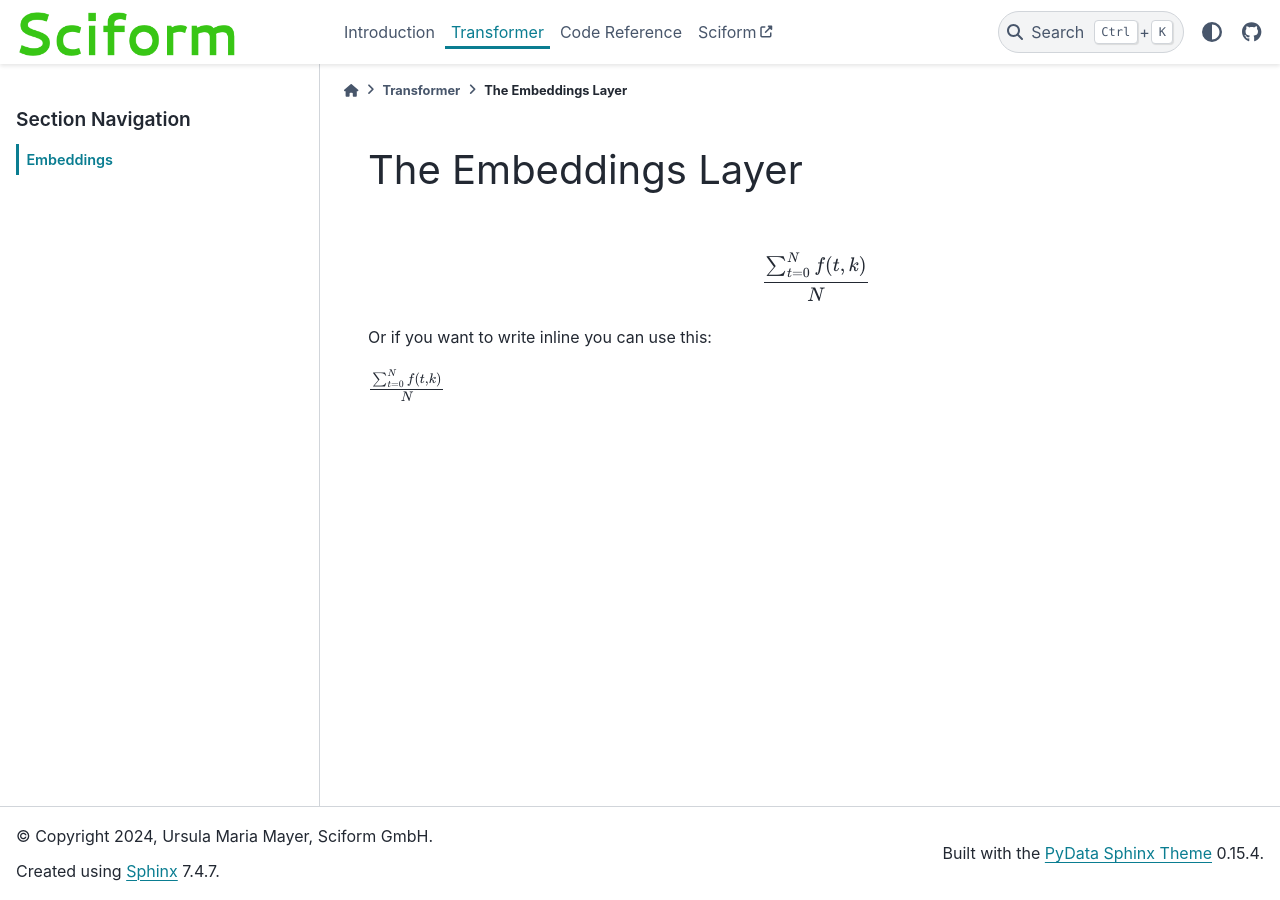
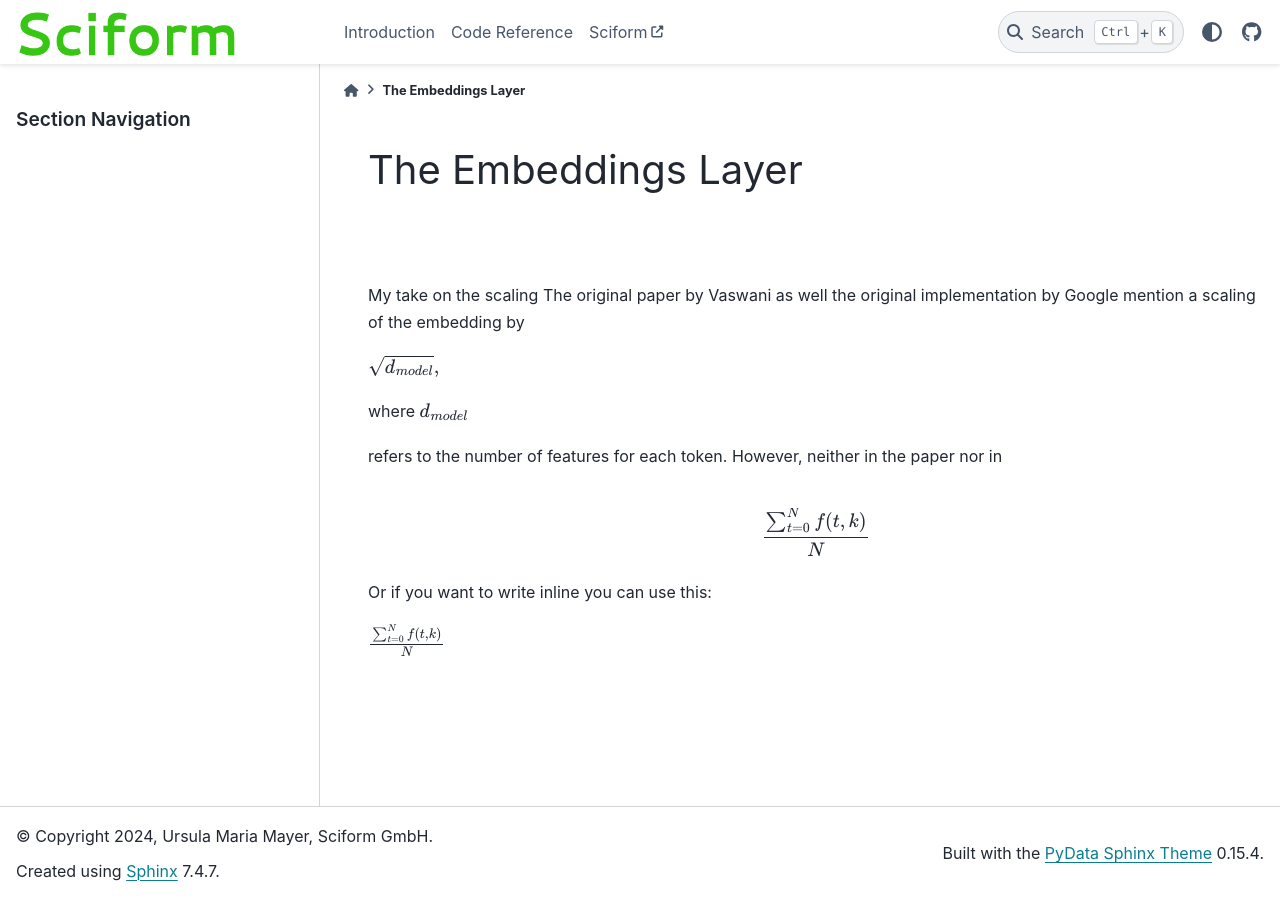
Before and after one commit to Sciform/transformer-attention-is-all-you-need-implementation, a Sphinx documentation site: the page built from docs/source/transformer/embeddings.rst, in a window 1280 px wide. Built offline with Sphinx 7.4.7 and the PyData theme 0.15.4, drawn with Linux system fonts in a browser that asks for light colours; pages that are not in the unit, such as notebooks, are missing from menus.

Commit message:
fix theme

```diff
--- a/docs/source/transformer/embeddings.rst
+++ b/docs/source/transformer/embeddings.rst
@@ -2,6 +2,20 @@
 
 The Embeddings Layer
 ==========================================================
+
+.. math::
+
+My take on the scaling
+The original paper by Vaswani as well the original implementation by Google
+mention a scaling of the embedding by
+
+:math:`\sqrt{d_{model}},`
+
+where :math:`d_{model}`
+
+refers to the number of features for each token.
+However, neither in the paper nor in
+
 
 
 .. math::
--- a/docs/source/transformer/index.rst
+++ b/docs/source/transformer/index.rst
@@ -4,7 +4,6 @@ Transformer
 ===============
 
 .. toctree::
-    :maxdepth: 2
 
     :caption: Layer Types
     Embeddings <embeddings.rst>
```
Also changed, not shown: docs/source/index.rst (+10 -2 lines), docs/source/transformer/index.md (added, +7 -0 lines), 14 other files.
